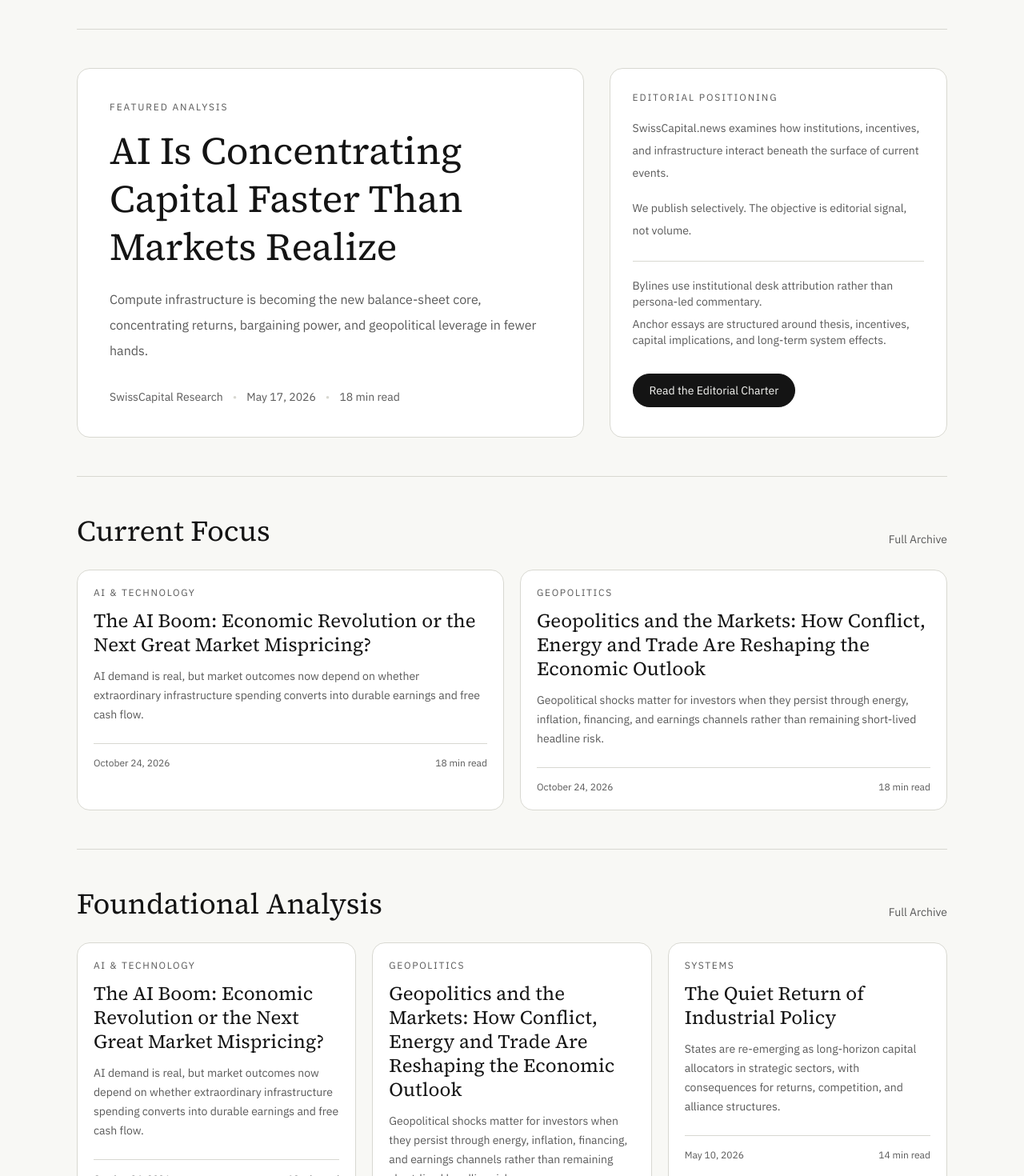
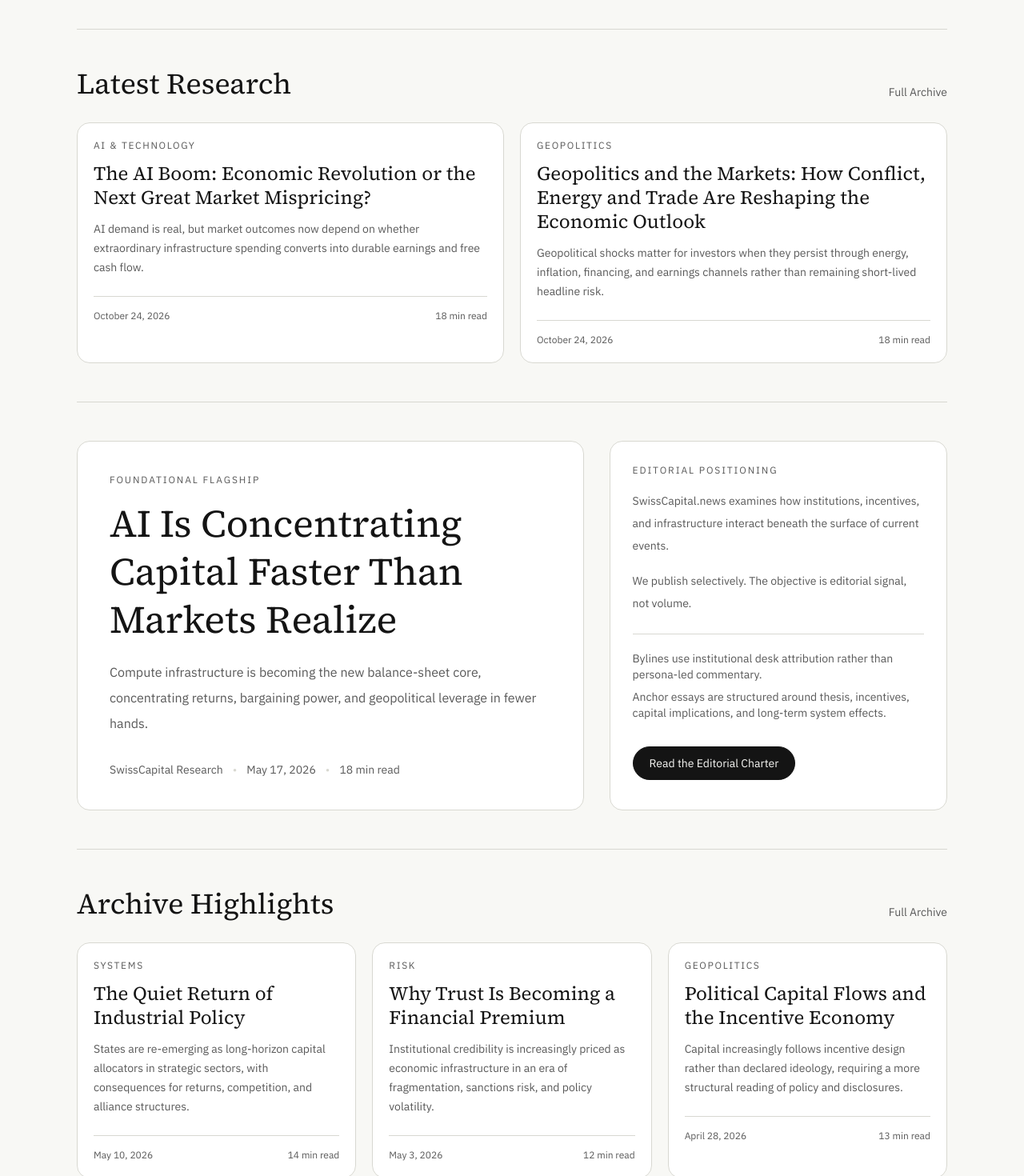
Before and after one commit to RubenDuijn/SwissCapital.news, a Next.js app: page / in a window 1280 px wide. Shown: the part 540-2010 px from the top of the page at 80% size. Built offline with nearby package versions, Linux system fonts and the light colour scheme.

Commit message:
Prioritize newest articles on homepage and add master editorial review docs

```diff
--- a/src/app/page.tsx
+++ b/src/app/page.tsx
@@ -5,11 +5,16 @@ import { featuredArticle, latestAnalysis, topics } from "@/lib/content";
 
 export default function Home() {
   const leadStory = featuredArticle;
-  const latest = latestAnalysis.slice(1, 5);
-  const aiBoom = latestAnalysis.find((article) => article.slug === "ai-boom-economic-revolution-or-market-mispricing");
-  const geopolitics = latestAnalysis.find(
-    (article) => article.slug === "geopolitics-and-markets-energy-trade-and-risk-pricing",
-  );
+  const currentFocusSlugs = [
+    "ai-boom-economic-revolution-or-market-mispricing",
+    "geopolitics-and-markets-energy-trade-and-risk-pricing",
+  ];
+  const currentFocus = currentFocusSlugs
+    .map((slug) => latestAnalysis.find((article) => article.slug === slug))
+    .filter((article): article is NonNullable<typeof article> => Boolean(article));
+  const foundational = latestAnalysis
+    .filter((article) => !currentFocusSlugs.includes(article.slug) && article.slug !== leadStory.slug)
+    .slice(0, 4);
 
   return (
     <div className="pb-16 pt-10 md:pt-16">
@@ -32,9 +37,26 @@ export default function Home() {
         </div>
       </section>
 
-      <section className="fade-in-up fade-delay-1 grid gap-8 border-b border-border py-12 lg:grid-cols-[1.2fr_0.8fr]">
+      {currentFocus.length > 0 && (
+        <section className="fade-in-up fade-delay-1 border-b border-border py-12">
+          <div className="flex items-end justify-between gap-4">
+            <h2 className="text-3xl text-ink md:text-4xl">Latest Research</h2>
+            <Link href="/archive" className="story-link text-sm text-muted">
+              Full Archive
+            </Link>
+          </div>
+
+          <div className="mt-7 grid gap-5 md:grid-cols-2">
+            {currentFocus.map((article) => (
+              <ArticleCard key={article.slug} article={article} />
+            ))}
+          </div>
+        </section>
+      )}
+
+      <section className="fade-in-up fade-delay-2 grid gap-8 border-b border-border py-12 lg:grid-cols-[1.2fr_0.8fr]">
         <article className="rounded-2xl border border-border bg-panel p-7 md:p-10">
-          <p className="text-xs uppercase tracking-[0.16em] text-muted">Featured Analysis</p>
+          <p className="text-xs uppercase tracking-[0.16em] text-muted">Foundational Flagship</p>
           <h2 className="mt-4 font-serif text-4xl leading-tight text-ink md:text-5xl">
             <Link href={`/articles/${leadStory.slug}`} className="story-link">
               {leadStory.title}
@@ -68,31 +90,15 @@ export default function Home() {
         </aside>
       </section>
 
-      {(aiBoom || geopolitics) && (
-        <section className="fade-in-up fade-delay-2 border-b border-border py-12">
-          <div className="flex items-end justify-between gap-4">
-            <h2 className="text-3xl text-ink md:text-4xl">Current Focus</h2>
-            <Link href="/archive" className="story-link text-sm text-muted">
-              Full Archive
-            </Link>
-          </div>
-
-          <div className="mt-7 grid gap-5 md:grid-cols-2">
-            {aiBoom && <ArticleCard article={aiBoom} />}
-            {geopolitics && <ArticleCard article={geopolitics} />}
-          </div>
-        </section>
-      )}
-
       <section className="fade-in-up fade-delay-3 py-12">
         <div className="flex items-end justify-between gap-4">
-          <h2 className="text-3xl text-ink md:text-4xl">Foundational Analysis</h2>
+          <h2 className="text-3xl text-ink md:text-4xl">Archive Highlights</h2>
           <Link href="/archive" className="story-link text-sm text-muted">
             Full Archive
           </Link>
         </div>
         <div className="mt-7 grid gap-5 md:grid-cols-2 xl:grid-cols-3">
-          {latest.map((article) => (
+          {foundational.map((article) => (
             <ArticleCard key={article.slug} article={article} />
           ))}
         </div>
```
Also changed, not shown: 2 other files (tests, documents, lock files or other folders).
